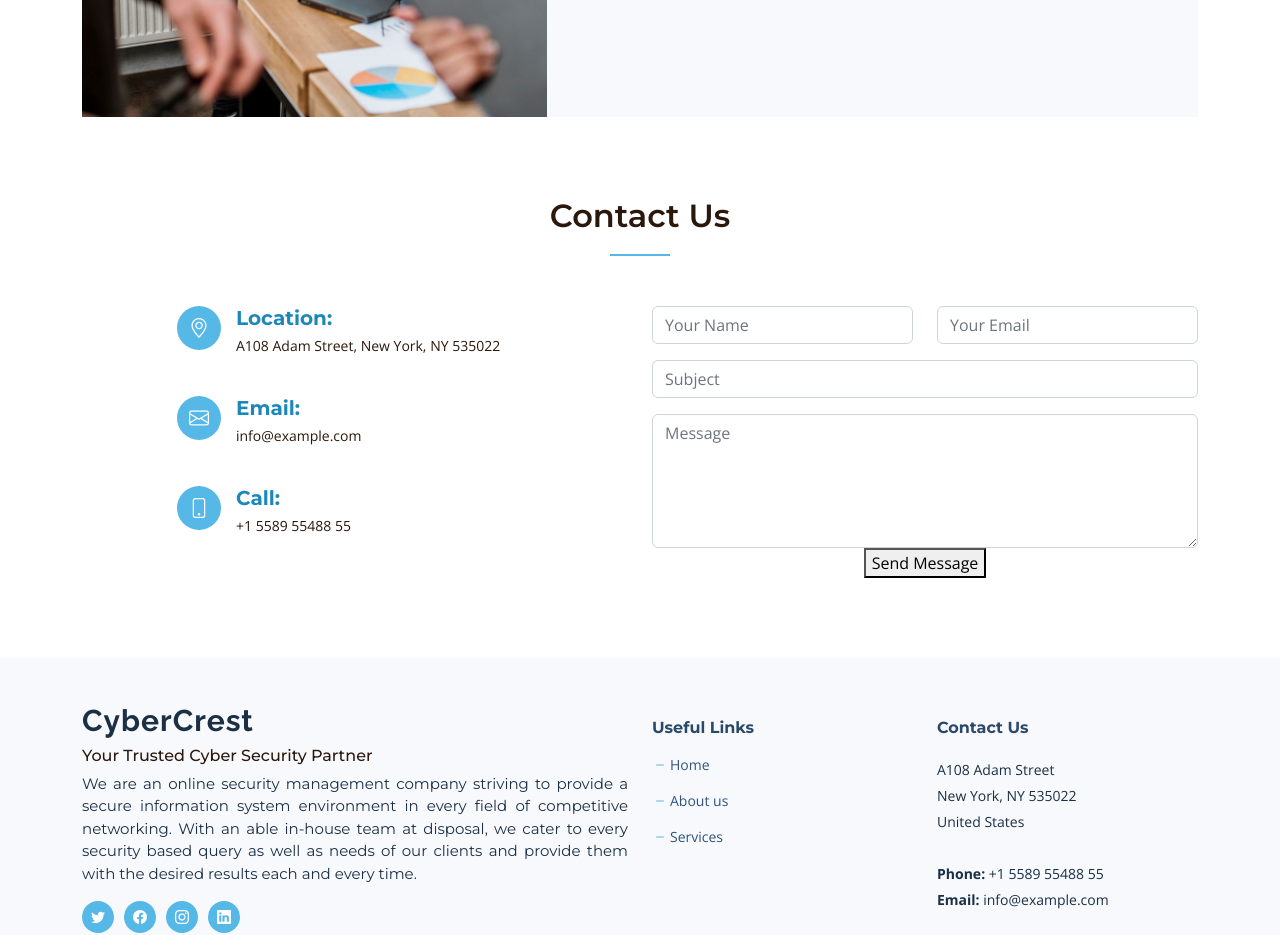
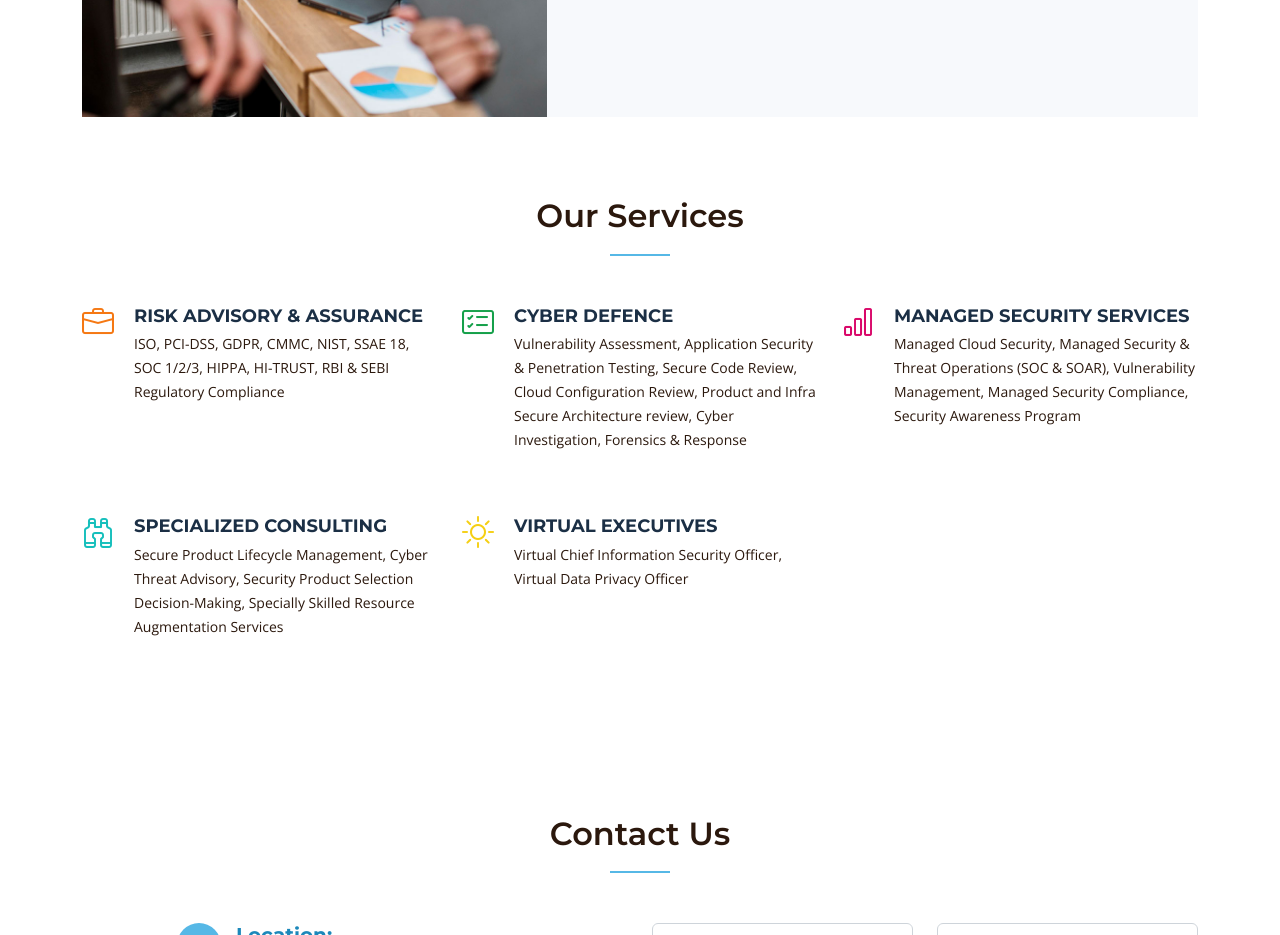
Before and after one commit to nvispute/cybercrest, a plain HTML site: page index.html in a window 1280 px wide. Shown: the part 2140-3075 px from the top of the page. Drawn offline with nearby package versions, Linux system fonts and the light colour scheme.

Commit message:
Added Services

```diff
--- a/assets/css/main.css
+++ b/assets/css/main.css
@@ -636,6 +636,41 @@ section {
 .page-about .why-us {
   padding: 0 0 80px 0;
 }
+
+
+/*--------------------------------------------------------------
+# Services List Section
+--------------------------------------------------------------*/
+.services-list .service-item {
+  position: relative;
+}
+
+.services-list .service-item .icon i {
+  font-size: 32px;
+  line-height: 0;
+  margin-right: 20px;
+  color: #38618e;
+}
+
+.services-list .service-item .title {
+  font-weight: 700;
+  margin-bottom: 5px;
+  font-size: 18px;
+}
+
+.services-list .service-item .title a {
+  color: var(--color-secondary);
+}
+
+.services-list .service-item .title a:hover {
+  color: #38618e;
+}
+
+.services-list .service-item .description {
+  line-height: 24px;
+  font-size: 14px;
+}
+
 /*--------------------------------------------------------------
 # Contact Section
 --------------------------------------------------------------*/
--- a/index.html
+++ b/index.html
@@ -59,7 +59,7 @@
             <li><a href="#hero" class="active">Home</a></li>
             <li><a href="#about-us">About</a></li>
             <li><a href="#why-us">Why Us</a></li>
-            <li><a href="#">Services</a></li>
+            <li><a href="#services">Services</a></li>
             <li><a href="#contact">Contact</a></li>
           </ul>
         </nav>
@@ -107,9 +107,11 @@
           <div class="row g-0" data-aos="fade-up" data-aos-delay="200">
             <div class="col-xl-6 slides position-relative">
               <p class="text-justify m-3 p-3">
-                Welcome to Cybercrest. <b> We provide Cyber security consulting
-                services that strive to improve the overall security posture of
-                our clients.</b>
+                Welcome to Cybercrest.
+                <b>
+                  We provide Cyber security consulting services that strive to
+                  improve the overall security posture of our clients.</b
+                >
               </p>
               <p class="text-justify my-1 py-1 m-3 p-3">
                 We provide a secure information system environment in every
@@ -117,7 +119,10 @@
                 our disposal, we cater to various security-based queries and
                 needs of our clients to provide them with the desired results
                 every time. The consulting services are diversified in the areas
-                of Information Security audits <b> [ISO 27001:2022 , PCI DSS, MS AZURE, AWS Service Audits]</b>, penetration tests, system integration partnerships & Incident Response
+                of Information Security audits
+                <b> [ISO 27001:2022 , PCI DSS, MS AZURE, AWS Service Audits]</b
+                >, penetration tests, system integration partnerships & Incident
+                Response
               </p>
               <p class="text-justify m-3 p-3">
                 At Cybercrest, we value the trust that our clients have placed
@@ -228,6 +233,109 @@
         </div>
       </section>
       <!-- End Why Choose Us Section -->
+
+      <!-- ======= Our Services Section ======= -->
+      <section id="services" class="services-list">
+        <div class="container" data-aos="fade-up">
+          <div class="section-header">
+            <h2>Our Services</h2>
+          </div>
+
+          <div class="row gy-5">
+            <!-- RISK ADVISORY & ASSURANCE -->
+            <div
+              class="col-lg-4 col-md-6 service-item d-flex"
+              data-aos="fade-up"
+              data-aos-delay="100"
+            >
+              <div class="icon flex-shrink-0">
+                <i class="bi bi-briefcase" style="color: #f57813"></i>
+              </div>
+              <div>
+                <h4 class="title">
+                  <a href="#" class="stretched-link">RISK ADVISORY & ASSURANCE</a>
+                </h4>
+                <p class="description">
+                  ISO, PCI-DSS, GDPR, CMMC, NIST, SSAE 18, SOC 1/2/3, HIPPA, HI-TRUST, RBI & SEBI Regulatory Compliance
+                </p>
+              </div>
+            </div>
+            <!-- CYBER DEFENCE -->
+            <div
+              class="col-lg-4 col-md-6 service-item d-flex"
+              data-aos="fade-up"
+              data-aos-delay="200"
+            >
+              <div class="icon flex-shrink-0">
+                <i class="bi bi-card-checklist" style="color: #15a04a"></i>
+              </div>
+              <div>
+                <h4 class="title">
+                  <a href="#" class="stretched-link">CYBER DEFENCE</a>
+                </h4>
+                <p class="description">
+                  Vulnerability Assessment, Application Security & Penetration Testing, Secure Code Review, Cloud Configuration Review, Product and Infra Secure Architecture review, Cyber Investigation, Forensics & Response
+                </p>
+              </div>
+            </div>
+            <!-- MANAGED SECURITY SERVICES -->
+            <div
+              class="col-lg-4 col-md-6 service-item d-flex"
+              data-aos="fade-up"
+              data-aos-delay="300"
+            >
+              <div class="icon flex-shrink-0">
+                <i class="bi bi-bar-chart" style="color: #d90769"></i>
+              </div>
+              <div>
+                <h4 class="title">
+                  <a href="#" class="stretched-link">MANAGED SECURITY SERVICES</a>
+                </h4>
+                <p class="description">
+                  Managed Cloud Security, Managed Security & Threat Operations (SOC & SOAR), Vulnerability Management, Managed Security Compliance, Security Awareness Program
+                </p>
+              </div>
+            </div>
+            <!-- SPECIALIZED CONSULTING -->
+            <div
+              class="col-lg-4 col-md-6 service-item d-flex"
+              data-aos="fade-up"
+              data-aos-delay="400"
+            >
+              <div class="icon flex-shrink-0">
+                <i class="bi bi-binoculars" style="color: #15bfbc"></i>
+              </div>
+              <div>
+                <h4 class="title">
+                  <a href="#" class="stretched-link">SPECIALIZED CONSULTING</a>
+                </h4>
+                <p class="description">
+                  Secure Product Lifecycle Management, Cyber Threat Advisory, Security Product Selection Decision-Making, Specially Skilled Resource Augmentation Services
+                </p>
+              </div>
+            </div>
+            <!-- VIRTUAL EXECUTIVES -->
+            <div
+              class="col-lg-4 col-md-6 service-item d-flex"
+              data-aos="fade-up"
+              data-aos-delay="500"
+            >
+              <div class="icon flex-shrink-0">
+                <i class="bi bi-brightness-high" style="color: #f5cf13"></i>
+              </div>
+              <div>
+                <h4 class="title">
+                  <a href="#" class="stretched-link">VIRTUAL EXECUTIVES</a>
+                </h4>
+                <p class="description">
+                  Virtual Chief Information Security Officer, Virtual Data Privacy Officer
+                </p>
+              </div>
+            </div>
+          </div>
+        </div>
+      </section>
+      <!-- End Our Services Section -->
 
       <!-- ======= Contact Section ======= -->
       <section id="contact" class="contact">
```
